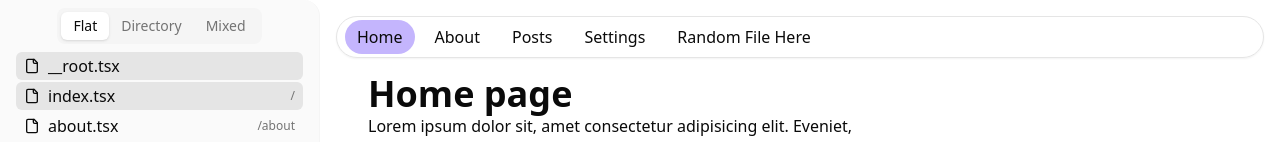
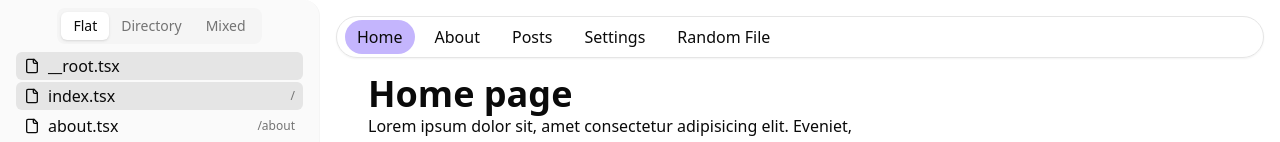
Before and after one commit to Ventinc/tanstack-router-meetup, a React (Vite) app: page /routing-concept in a window 1280 px wide. Shown: the top 142 px of the page. Built offline with nearby package versions, Linux system fonts and the light colour scheme.

Commit message:
fix: title in navigation routing concept

```diff
--- a/src/routes/routing-concept.tsx
+++ b/src/routes/routing-concept.tsx
@@ -405,7 +405,7 @@ function RoutingConceptLayout() {
                     },
                   )}
                 >
-                  Random File Here
+                  Random File
                 </Link>
               </li>
             </ul>
```
